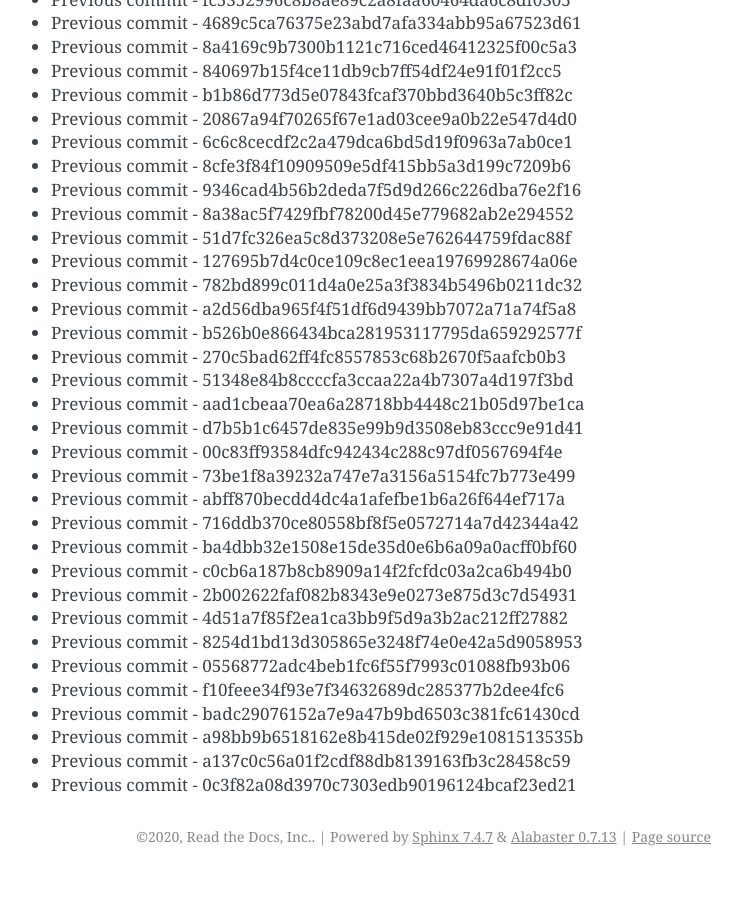
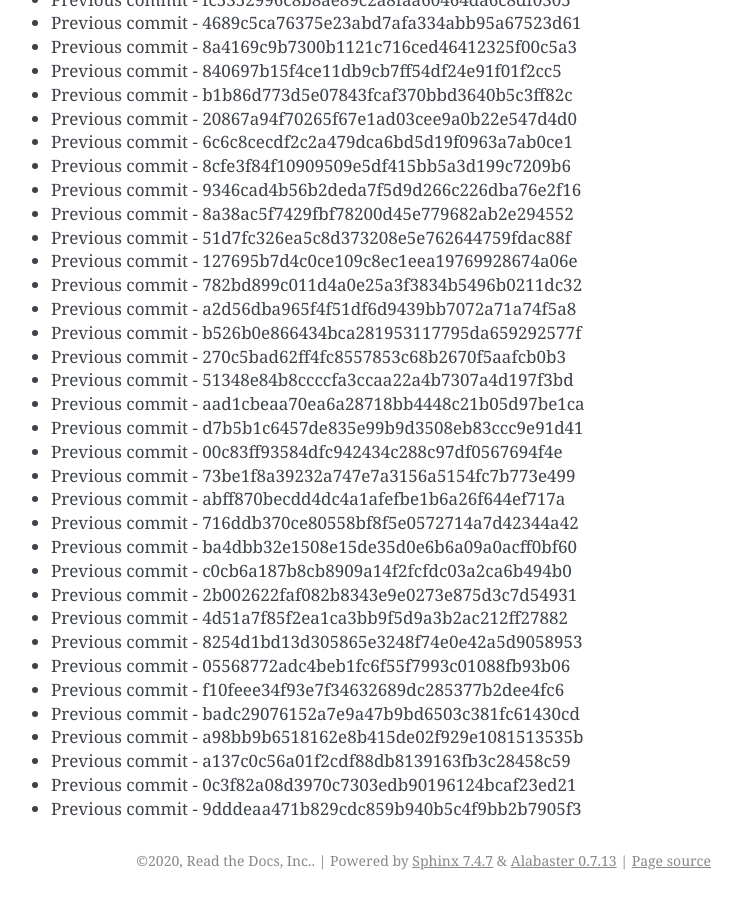
Before and after one commit to readthedocs/rtd-git-stresstest, a Sphinx documentation site: the page built from docs/updates.rst, in a window 1280 px wide and 900 px high, scrolled down 103625 px. Shown: the whole window, without its empty margins (399-1141 px from the left). Built offline with Sphinx 7.4.7, drawn with Linux system fonts in a browser that asks for light colours; before the commit the page ends 104501 px from its top, so only the background shows below that.

Commit message:
Generating commit from previous: 9dddeaa471b829cdc859b940b5c4f9bb2b7905f3

```diff
--- a/docs/updates.rst
+++ b/docs/updates.rst
@@ -4386,3 +4386,4 @@ It can be tested for any performance characteristics.
 * Previous commit - a98bb9b6518162e8b415de02f929e1081513535b
 * Previous commit - a137c0c56a01f2cdf88db8139163fb3c28458c59
 * Previous commit - 0c3f82a08d3970c7303edb90196124bcaf23ed21
+* Previous commit - 9dddeaa471b829cdc859b940b5c4f9bb2b7905f3
```
